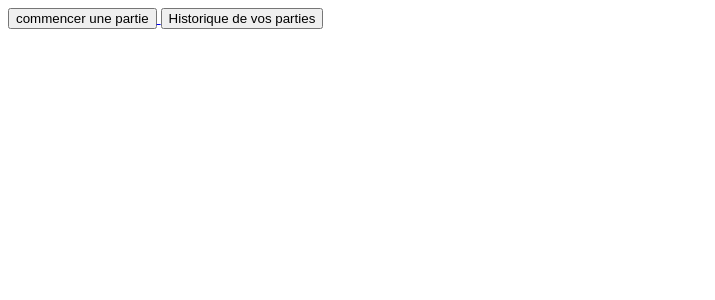
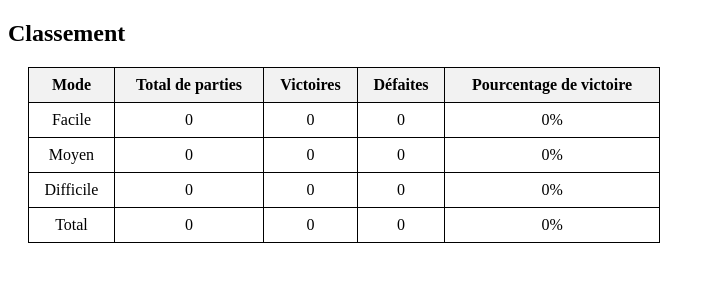
Before and after one commit to TimeoBlondeleauDubois/Pendu-site-avec-base-de-donnee, a Flask app: page /classement in a window 1280 px wide. Shown: the top 300 px of the page, without its empty margins (0-715 px from the left). Run offline with Flask 3, Linux system fonts and the light colour scheme; data comes from the database, SQL or seed files in the repository; both versions use the stored data as it was after the commit.

Commit message:
crée une fonction

```diff
--- a/app.py
+++ b/app.py
@@ -240,15 +240,9 @@ def afficher_resultat():
 
     return render_template('fin_de_partie.html', resultat=resultat, mot_a_deviner=mot_a_deviner, message_fin=message_fin, difficulty=difficulty)
 
-#Classement
-@app.route('/classement')
-def classement():
-    return render_template('classement.html')
 
-@app.route('/historique')
-def historique():
-    user_id = session.get('user_id')
-
+#calculer toutes sortes de choses
+def get_classement_data(user_id):
     with connect_db() as db:
         cursor = db.cursor()
         cursor.execute("""
@@ -291,8 +285,6 @@ def historique():
     total_parties = total_facile + total_moyen + total_difficile
     pourcentage_total = (len([game for game in game_history_facile + game_history_moyen + game_history_difficile if game[2] == "Gagné"]) / total_parties) * 100 if total_parties > 0 else 0
 
-
-
     total_gagne_facile = len([game for game in game_history_facile if game[2] == "Gagné"])
     total_perdu_facile = len([game for game in game_history_facile if game[2] == "Perdu"])
 
@@ -302,13 +294,42 @@ def historique():
     total_gagne_difficile = len([game for game in game_history_difficile if game[2] == "Gagné"])
     total_perdu_difficile = len([game for game in game_history_difficile if game[2] == "Perdu"])
 
+    return {
+        "game_history_facile": game_history_facile,
+        "game_history_moyen": game_history_moyen,
+        "game_history_difficile": game_history_difficile,
+        "total_facile": total_facile,
+        "pourcentage_facile": pourcentage_facile,
+        "total_moyen": total_moyen,
+        "pourcentage_moyen": pourcentage_moyen,
+        "total_difficile": total_difficile,
+        "pourcentage_difficile": pourcentage_difficile,
+        "total_parties": total_parties,
+        "pourcentage_total": pourcentage_total,
+        "total_gagne_facile": total_gagne_facile,
+        "total_perdu_facile": total_perdu_facile,
+        "total_gagne_moyen": total_gagne_moyen,
+        "total_perdu_moyen": total_perdu_moyen,
+        "total_gagne_difficile": total_gagne_difficile,
+        "total_perdu_difficile": total_perdu_difficile
+    }
 
-    return render_template('historique.html', game_history_moyen=game_history_moyen, game_history_facile=game_history_facile,
-    game_history_difficile=game_history_difficile, pourcentage_facile=pourcentage_facile, pourcentage_moyen=pourcentage_moyen,
-    pourcentage_difficile=pourcentage_difficile, pourcentage_total=pourcentage_total, total_gagne_facile=total_gagne_facile,
-    total_perdu_facile=total_perdu_facile, total_gagne_moyen=total_gagne_moyen, total_perdu_moyen=total_perdu_moyen,
-    total_gagne_difficile=total_gagne_difficile, total_perdu_difficile=total_perdu_difficile)
 
+# Classement
+@app.route('/classement')
+def classement():
+    user_id = session.get('user_id')
+    classement_data = get_classement_data(user_id)
+
+    return render_template('classement.html', **classement_data)
+
+#Statistique + Historique de toutes les parties
+@app.route('/historique')
+def historique():
+    user_id = session.get('user_id')
+    classement_data = get_classement_data(user_id)
+
+    return render_template('historique.html', **classement_data)
 
 if __name__ == "__main__":
     app.run(debug=True)
--- a/templates/classement.html
+++ b/templates/classement.html
@@ -4,13 +4,62 @@
     <meta charset="UTF-8">
     <meta name="viewport" content="width=device-width, initial-scale=1.0">
     <title>Classement</title>
+    <style>
+        table {
+            width: 50%;
+            border-collapse: collapse;
+            margin: 20px;
+        }
+
+        th, td {
+            border: 1px solid black;
+            padding: 8px;
+            text-align: center;
+        }
+
+        th {
+            background-color: #f2f2f2;
+        }
+    </style>
 </head>
 <body>
-    <a href="/recommencer_une_partie">
-        <input type="button" value="commencer une partie" />
-    </a>
-    <a href="/historique">
-        <input type="button" value="Historique de vos parties" />
-    </a>
+    <h2>Classement</h2>
+    <table>
+        <tr>
+            <th>Mode</th>
+            <th>Total de parties</th>
+            <th>Victoires</th>
+            <th>Défaites</th>
+            <th>Pourcentage de victoire</th>
+        </tr>
+        <tr>
+            <td>Facile</td>
+            <td>{{ total_facile }}</td>
+            <td>{{ total_gagne_facile }}</td>
+            <td>{{ total_perdu_facile }}</td>
+            <td>{{ pourcentage_facile }}%</td>
+        </tr>
+        <tr>
+            <td>Moyen</td>
+            <td>{{ total_moyen }}</td>
+            <td>{{ total_gagne_moyen }}</td>
+            <td>{{ total_perdu_moyen }}</td>
+            <td>{{ pourcentage_moyen }}%</td>
+        </tr>
+        <tr>
+            <td>Difficile</td>
+            <td>{{ total_difficile }}</td>
+            <td>{{ total_gagne_difficile }}</td>
+            <td>{{ total_perdu_difficile }}</td>
+            <td>{{ pourcentage_difficile }}%</td>
+        </tr>
+        <tr>
+            <td>Total</td>
+            <td>{{ total_parties }}</td>
+            <td>{{ total_gagne_facile + total_gagne_moyen + total_gagne_difficile }}</td>
+            <td>{{ total_perdu_facile + total_perdu_moyen + total_perdu_difficile }}</td>
+            <td>{{ pourcentage_total }}%</td>
+        </tr>
+    </table>
 </body>
 </html>
--- a/templates/fin_de_partie.html
+++ b/templates/fin_de_partie.html
@@ -1,5 +1,5 @@
 <!DOCTYPE html>
-<html lang="en">
+<html lang="fr">
 <head>
     <meta charset="UTF-8">
     <meta name="viewport" content="width=device-width, initial-scale=1.0">
--- a/templates/game.html
+++ b/templates/game.html
@@ -1,5 +1,5 @@
 <!DOCTYPE html>
-<html lang="en">
+<html lang="fr">
 <head>
     <meta charset="UTF-8">
     <meta name="viewport" content="width=device-width, initial-scale=1.0">
```
Also changed, not shown: Pendu.db.
